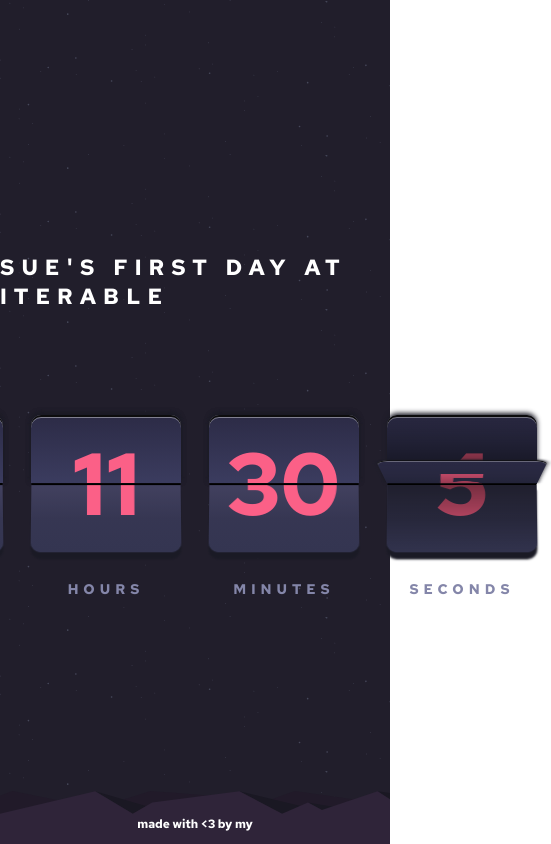
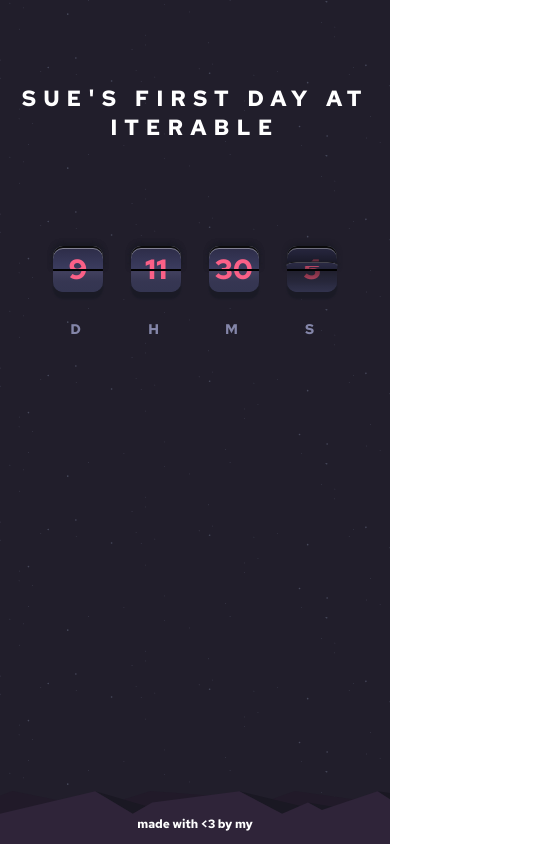
Before and after one commit to michaelyuen/launch-countdown-timer, a Next.js app: page / in a window 390 px wide. Shown: the whole page, 551 px wide, since content can reach past the window. Built offline with nearby package versions, Linux system fonts and the light colour scheme.

Commit message:
Support mobile

```diff
--- a/components/Countdown.js
+++ b/components/Countdown.js
@@ -10,22 +10,49 @@ export const CountdownContainer = styled.article`
   justify-content: center;
   margin-top: 75px;
 
+  .mobile {
+    display: block;
+
+    @media (min-width: 768px) {
+      display: none;
+    }
+  }
+
+  .desktop {
+    display: none;
+
+    @media (min-width: 768px) {
+      display: block;
+    }
+  }
+
   > div {
     margin: 1em 1em 0;
     position: relative;
     text-align: center;
-    width: 150px;
+    width: 50px;
     z-index: 1;
+
+    @media (min-width: 768px) {
+      width: 150px;
+    }
 
     > div:first-child {
       color: hsl(345, 95%, 68%);
-      font-size: 88px; // 75px;
-      line-height: 137px;
-      height: 137px;
-      width: 150px;
+      font-size: 29.3px;
+      line-height: 47px;
+      height: 45.7px;
+      width: 50px;
+
+      @media (min-width: 768px) {
+        font-size: 88px;
+        height: 137px;
+        line-height: 137px;
+        width: 150px;
+      }
     }
 
-    > div:last-child {
+    > div.desktop, div.mobile {
       letter-spacing: 5px;
       margin-top: 28px;
       text-transform: uppercase;
@@ -118,7 +145,8 @@ export default function Countdown() {
               animationDuration={INTERVAL}
               number={current[key]}
             />
-            <div>{key.charAt(0).toUpperCase() + key.substr(1)}</div>
+            <div className="mobile">{key.charAt(0).toUpperCase()}</div>
+            <div className="desktop">{key.charAt(0).toUpperCase() + key.substr(1)}</div>
           </div>
         );
       })}
--- a/components/Title.js
+++ b/components/Title.js
@@ -2,7 +2,12 @@ import styled from "styled-components";
 export const Title = styled.h1`
   color: hsl(0, 0%, 100%);
   letter-spacing: 7px;
-  margin-top: 253px;
+  margin-top: 84.3px;
   font-size: 22px;
   text-transform: uppercase;
+  text-align: center;
+
+  @media (min-width: 768px) {
+    margin-top: 253px;
+  }
 `;
--- a/pages/index.js
+++ b/pages/index.js
@@ -27,7 +27,7 @@ export default function Home() {
   return (
     <>
       <Head>
-        <title>Frontend Mentor | Launch countdown timer</title>
+        <title>Sue's First Day at Iterable</title>
         <link
           rel="icon"
           type="image/png"
```
